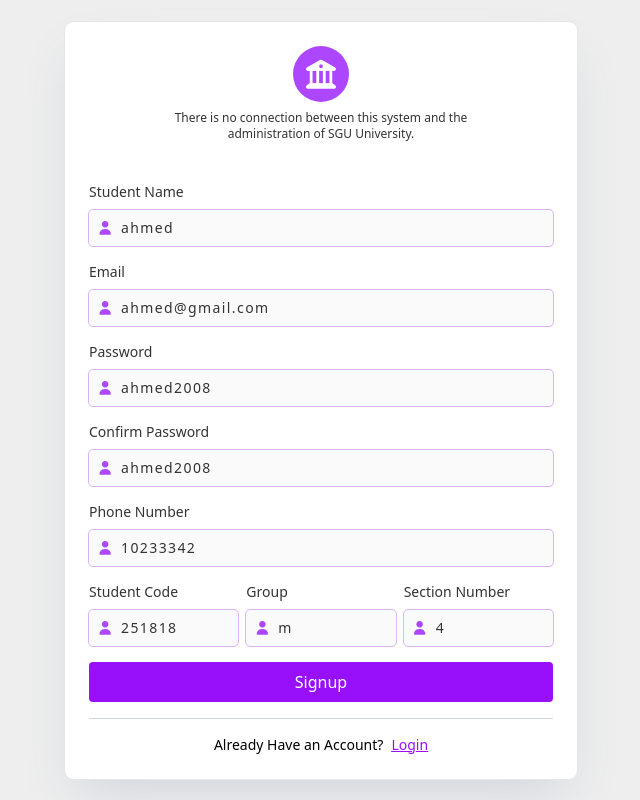
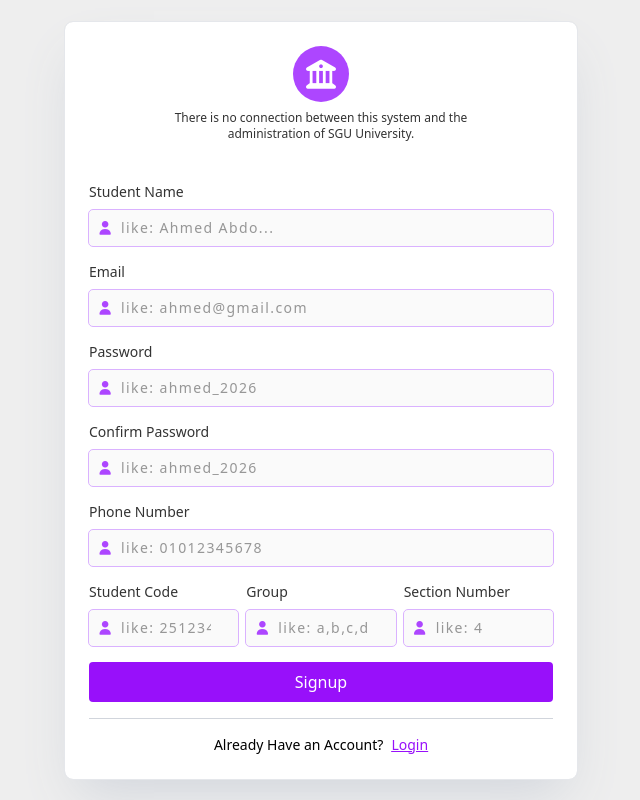
Before and after one commit to FYOTOL1/uni-lms, a React (Vite) app in the folder frontend/: page /auth/signup in a window 1280 px wide. Shown: the whole page, without its empty margins (319-959 px from the left). Built offline with nearby package versions, Linux system fonts and the light colour scheme; no server answers.

Commit message:
Test Auth

```diff
--- a/frontend/src/forms/signup/SignupForm.tsx
+++ b/frontend/src/forms/signup/SignupForm.tsx
@@ -25,14 +25,14 @@ const SignupForm = () => {
   });
 
   const initialFormValues: TInitialInputsAuthFormValues = {
-    studentName: "ahmed",
-    studentCode: 251818,
-    studentGroup: "m",
-    studentSection: 4,
-    email: "ahmed@gmail.com",
-    password: "ahmed2008",
-    confirmPassword: "ahmed2008",
-    phoneNumber: 10233342,
+    studentName: "",
+    studentCode: null,
+    studentGroup: "",
+    studentSection: null,
+    email: "",
+    password: "",
+    confirmPassword: "",
+    phoneNumber: null,
   };
 
   const { handleBlur, handleSubmit, setFieldValue, touched, values, errors } =
```
